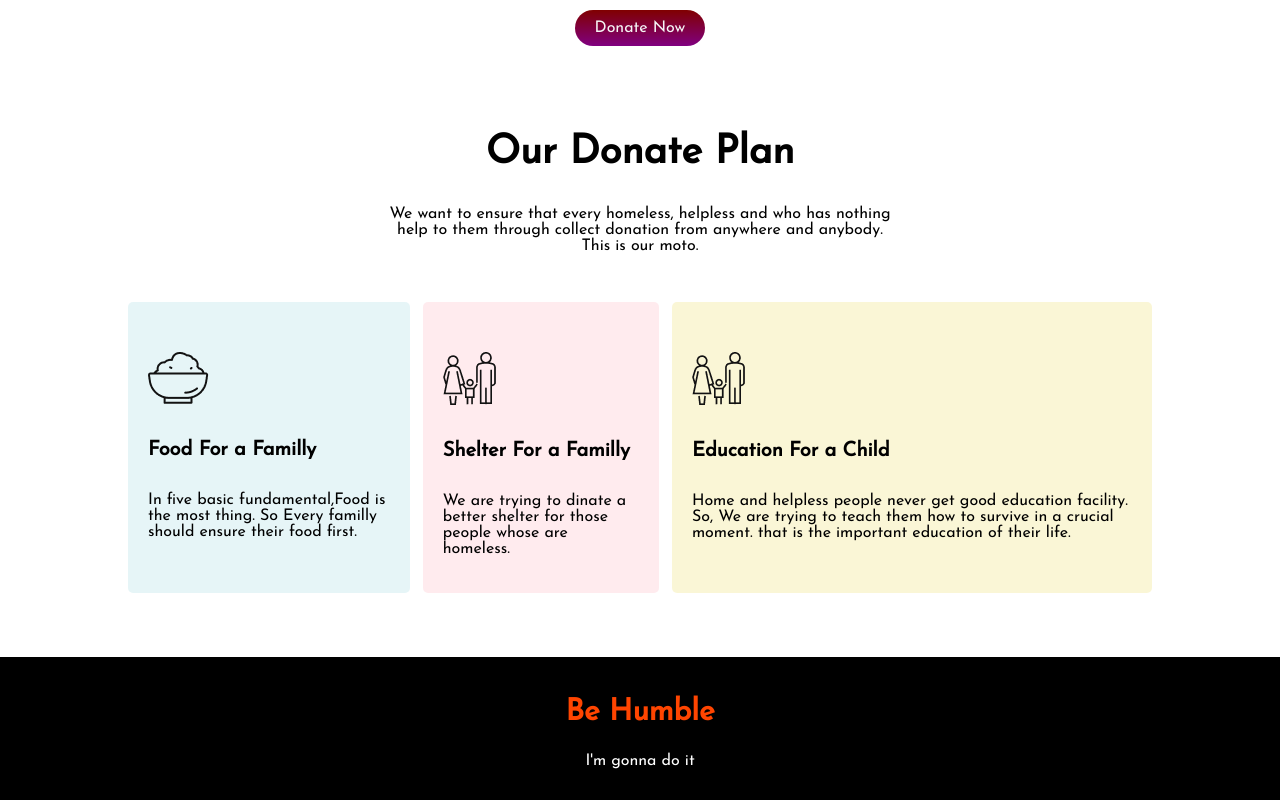
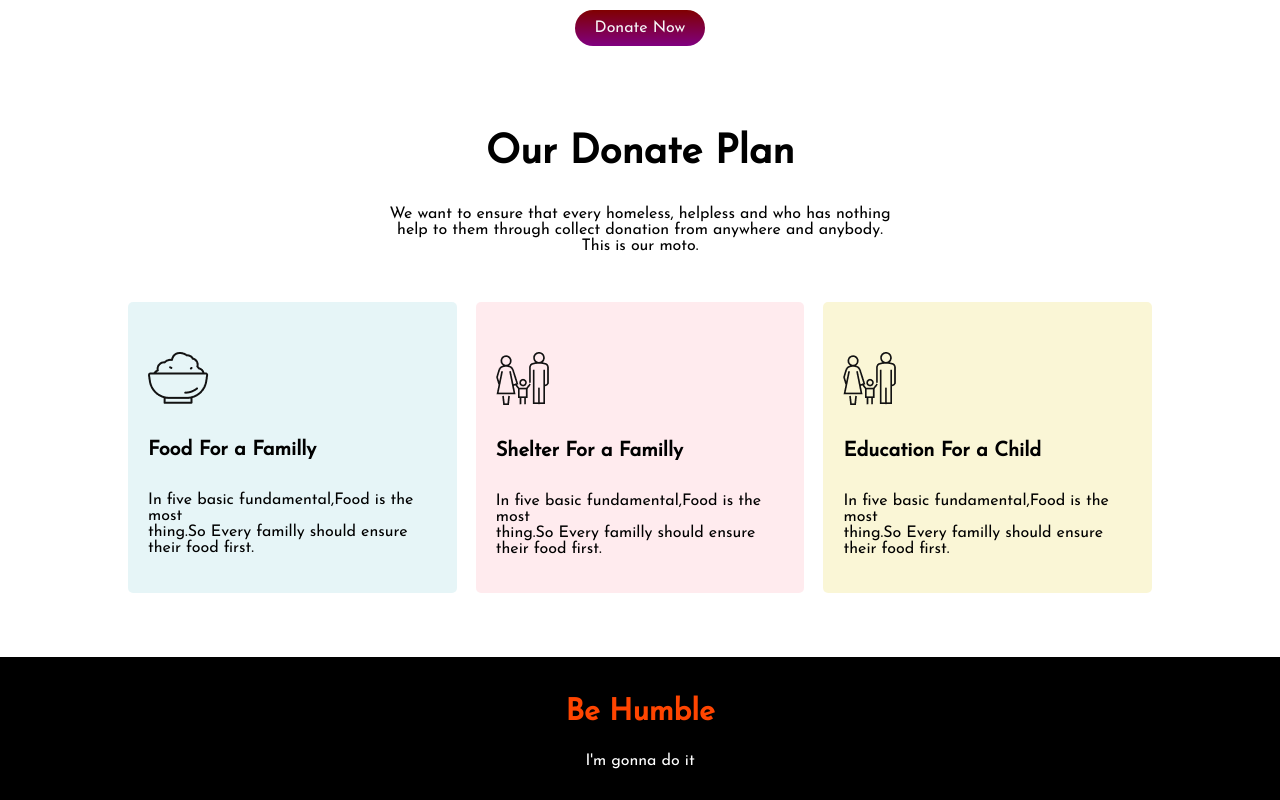
Before and after one commit to Palash561200/Donation, a plain HTML site: page index.html in a window 1280 px wide. Shown: the part 1153-1953 px from the top of the page. Drawn offline with Linux system fonts and the light colour scheme.

Commit message:
till all ok

```diff
--- a/index.html
+++ b/index.html
@@ -59,7 +59,7 @@
             <img class="pic" src="food.png" alt=""> <br><br><br>
             <h3 class="FSE">Food For a Familly</h3><br><br>
             <p>
-                In five basic fundamental,Food is the most thing. So Every familly should ensure their food first.
+                In five basic fundamental,Food is the most<br> thing.So Every familly should ensure their food first.
             </p>
         </div>
 
@@ -68,19 +68,18 @@
             <img class="pic" src="shelter.png" alt=""> <br><br><br>
             <h3 class="FSE">Shelter For a Familly</h3><br><br>
             <p>
-                We are trying to dinate a better shelter for those people whose are homeless.
+                In five basic fundamental,Food is the most<br> thing.So Every familly should ensure their food first.
             </p>
         </div>
         <div class="education">
             <img class="pic" src="shelter.png" alt=""> <br><br><br>
             <h3 class="FSE">Education For a Child</h3><br><br>
             <p>
-                Home and helpless people never get good education facility. So, We are trying to teach them how to
-                survive in a crucial moment. that is the important education of their life.
-
+                In five basic fundamental,Food is the most<br> thing.So Every familly should ensure their food first.
             </p>
         </div>
     </section>
+
 </body><br><br><br><br>
 <footer>
     <h2 id="fh">Be Humble</h2>
--- a/style.css
+++ b/style.css
@@ -120,7 +120,6 @@ footer {
 .foodforfamilly {
     border-radius: 5px;
     background-color: rgba(176, 224, 230, 0.322);
-
     padding: 20px;
     margin-left: 10%;
 
@@ -131,8 +130,8 @@ footer {
     background-color: rgba(255, 192, 203, 0.322);
 
     padding: 20px 20px;
-    margin-left: 1%;
-    margin-right: 1%;
+    margin-left: 1.5%;
+    margin-right: 1.5%;
 
 }
 
@@ -147,6 +146,7 @@ footer {
 
 .flexible {
     display: flex;
+    margin-right: %;
 }
 
 .pic {
```
